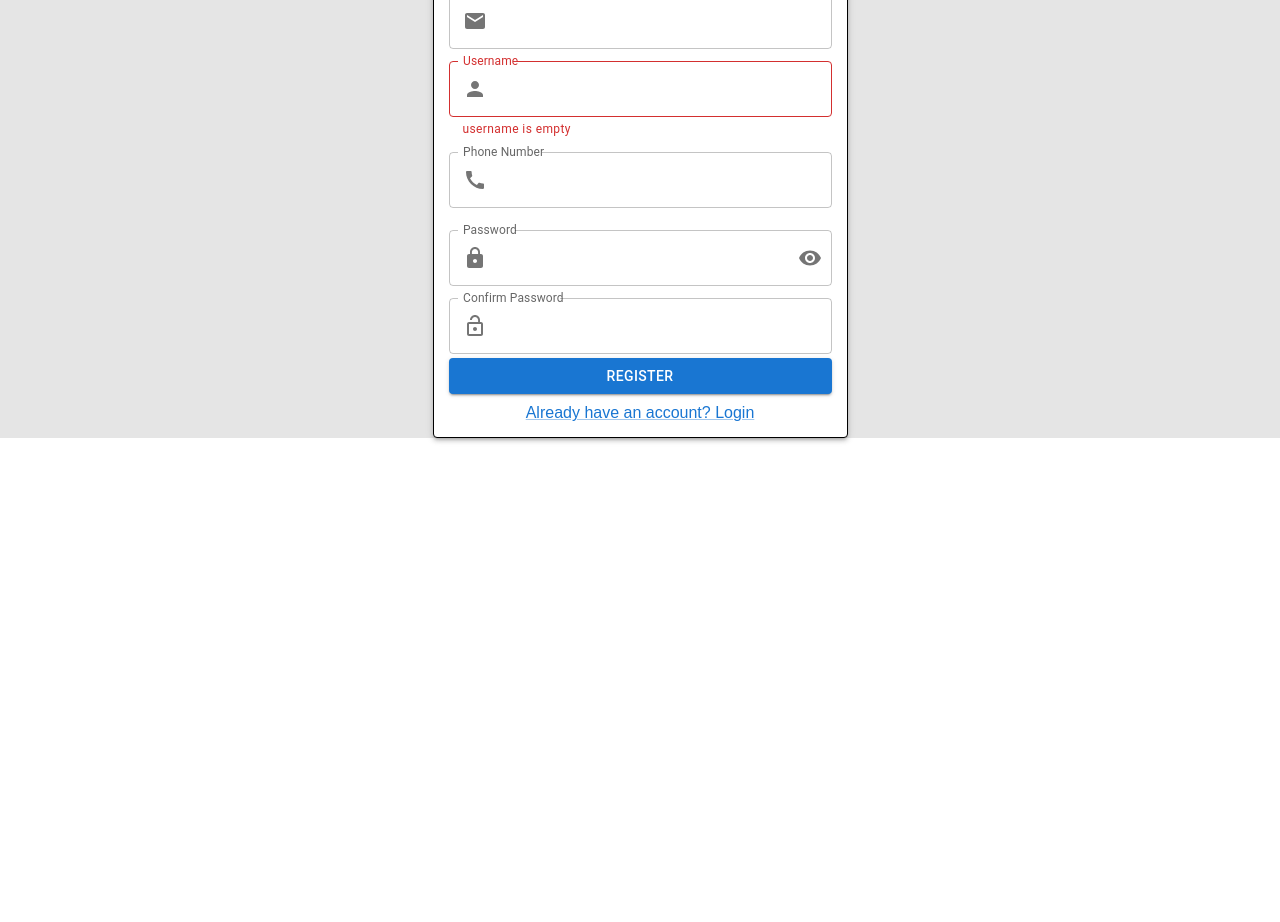
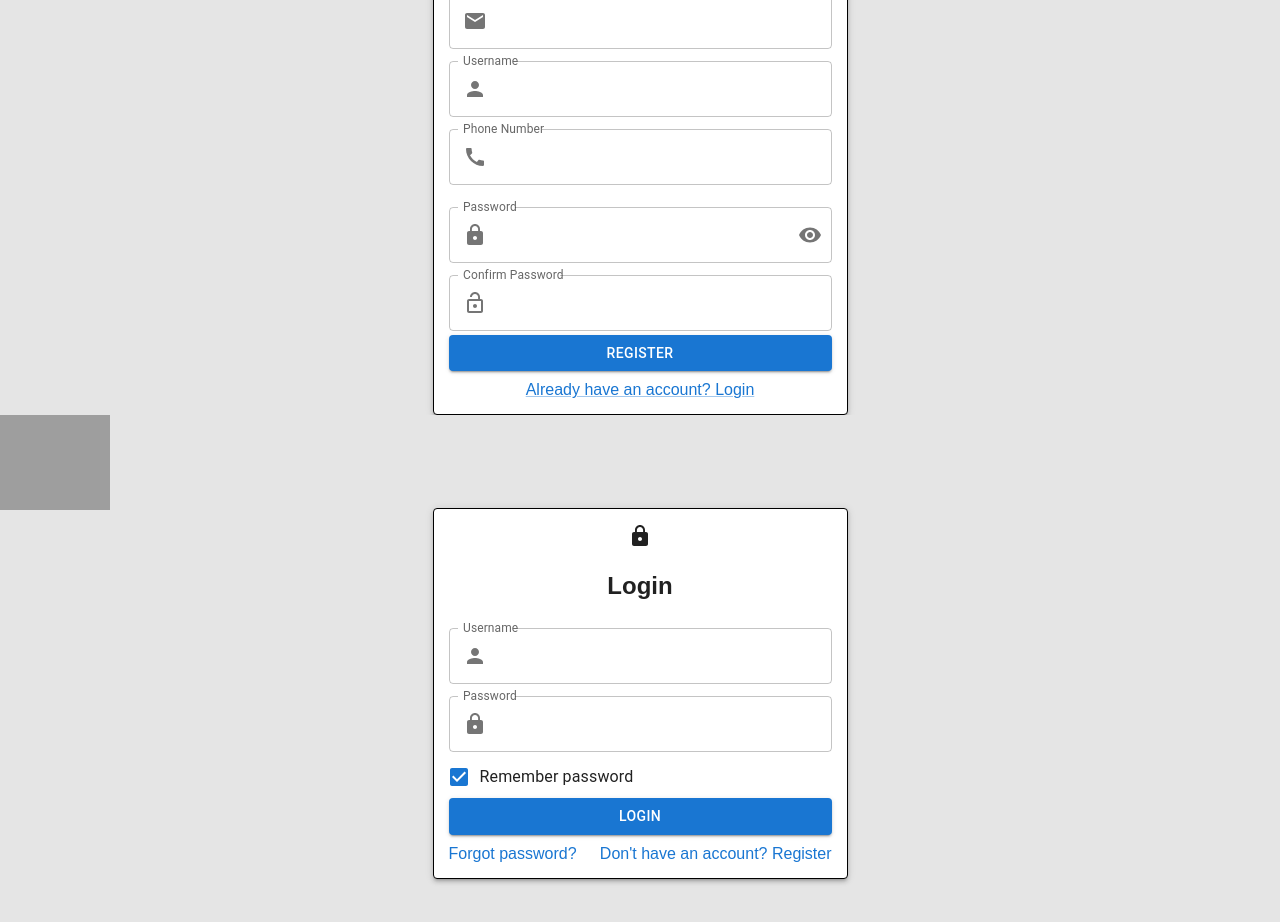
Before and after one commit to Rikanthan/Vacuum-front-end, a React (Create React App) app in the folder vacuum-app/: page / in a window 1280 px wide. Shown: the part 220-1142 px from the top of the page. Before the commit the page ends 800 px from the top, so only its background shows below. Built offline with nearby package versions, Linux system fonts and the light colour scheme; no server answers; grey boxes are pictures that could not be loaded.

Commit message:
check username exists

```diff
--- a/vacuum-app/src/App.js
+++ b/vacuum-app/src/App.js
@@ -9,8 +9,7 @@ class App extends Component {
     return (
       <div className="App">
      <Register/>
-
-
+     <Login/>
     </div>
     );
   }
--- a/vacuum-app/src/Pages/Login.jsx
+++ b/vacuum-app/src/Pages/Login.jsx
@@ -1,4 +1,5 @@
-import React from "react";
+import React, { useState } from "react";
+import axios from "axios";
 import EmailIcon from "@mui/icons-material/Email";
 import LockIcon from "@mui/icons-material/Lock";
 import {
@@ -41,6 +42,65 @@ import { Person } from "@mui/icons-material";
 // }));
 
 export default function Login() {
+
+    const [data,setData] = useState({
+      username : "",
+      password : ""
+    });
+    const [error,setError] = useState(false);
+    const [token, setToken] = useState("eyJhbGciOiJIUzI1NiJ9.eyJzdWIiOiJyaWthbnRoYW4iLCJleHAiOjE2NjE5ODA1MzYsImlhdCI6MTY2MTk0NDUzNn0.Y7jJaf1oyxjmKKswRAgxxRaQ-akgirnjY_J_78yNJ1s");
+  function submit(e){
+    if(data == null){
+        setError(true);
+        setTimeout(()=>{
+            setError(false);
+        },2000);
+    } else {
+        axios.post("http://localhost:8081/authenticate",{
+            username: data.username,
+            password: data.password,
+        })
+        // axios.get("http://localhost:8081/login?username=rikanthan&password=Rikanthan@34",
+        //    {
+        //     headers: {
+        //       authorization: 'Bearer '+token ,
+        //       'Content-Type': 'application/json'
+        //    }
+            //  params:
+            //   {
+            //    username : data.username,
+            //    password : data.password
+            //     }
+            //})
+        .then((res) =>{
+          console.log(res.data);
+          //setToken(res.data);
+          //console.log(token);
+          // axios.get("http://localhost:8081/login",
+          //  {
+          //    params:
+          //     {
+          //      username : data.username,
+          //      password : data.password
+          //       },
+          //     headers: {
+          //       "Content-Type" : "application/json",
+          //       "Authorization" : "Bearer "+token
+          //     }
+          //   }).then((response)=>{
+
+          //     console.log(response.data)
+          //   } )
+
+        });
+    }
+  }
+  function handle(e){
+    const newdata = {...data};
+    newdata[e.target.id] = e.target.value;
+    setData(newdata);
+  }
+
   return (
     <div
       style={{
@@ -87,10 +147,11 @@ export default function Login() {
           </div>
           <form>
             <TextField
-              id="adminname"
+              id="username"
               type="text"
               label="Username"
               variant="outlined"
+              value={data ? data.username : ""}
               InputProps={{
                 startAdornment: (
                   <InputAdornment position="start">
@@ -106,14 +167,15 @@ export default function Login() {
               fullWidth
               margin="dense"
               style={{ textDecorationColor: "black" }}
-              //   onChange={(e) => {
-              //     setUsername(e.target.value);
-              //   }}
+                onChange={(e) => {
+                  handle(e);
+                }}
             />
             <TextField
               id="password"
               label="Password"
               variant="outlined"
+              value={data ? data.password : ""}
               fullWidth
               margin="dense"
               InputProps={{
@@ -129,9 +191,9 @@ export default function Login() {
                 },
               }}
               style={{ paddingBottom: 0 }}
-              //   onChange={(e) => {
-              //     setPassword(e.target.value);
-              //   }}
+                onChange={(e) => {
+                 handle(e)
+                }}
             />
             <FormGroup>
               <FormControlLabel
@@ -146,7 +208,7 @@ export default function Login() {
               fullWidth
               margin="dense"
               style={{ marginBottom: 10 }}
-              //   onClick={() => login()}
+                onClick={(e) => submit(e)}
             >
               Login
             </Button>
--- a/vacuum-app/src/Pages/Register.jsx
+++ b/vacuum-app/src/Pages/Register.jsx
@@ -1,4 +1,4 @@
-import React, { useState } from "react";
+import React, { useState,useEffect } from "react";
 import EmailIcon from "@mui/icons-material/Email";
 import LockIcon from "@mui/icons-material/Lock";
 import CallIcon from "@mui/icons-material/Call";
@@ -39,6 +39,22 @@ export default function Register() {
     const [conErrMsg,setConErrMsg] = useState("");
     const [errMsg,setPassErrMsg] = useState("");
     const [emailErrMsg, setEmailErrMsg] = useState("");
+    const [userError, setuserError] = useState(false);
+    const [userErrorMsg ,setuserErrorMsg] = useState("");
+    const [usernames, setUsernames] = useState([]);
+
+    useEffect(()=> {
+      async function fetchUsers () {
+        await axios.get("http://localhost:8081/find")
+        .then((res)=>{
+          console.log(res.data)
+          setUsernames(res.data);
+          console.log(usernames);
+       })
+      }
+      fetchUsers()
+    },[])
+
     function submit(e){
         if(data == null){
             setError(true);
@@ -112,19 +128,37 @@ export default function Register() {
               setConErr(false);
               setConErrMsg("");
             }else{
-              console.log(e.target.value);
-              console.log(data.password);
               setConErr(true);
               setConErrMsg("password doesn't match")
             }
           }
-          if(!isValidPhone(data.phoneNo)){
+          if(e.target.id === 'phoneNo' && !isValidPhone(data.phoneNo)){
               setPhoneErr(true);
               setphnErrMsg("phone number is not valid")
           }
           else{
             setPhoneErr(false);
             setphnErrMsg("");
+          }
+          if(e.target.id === 'name'){
+
+            if(data.name.length > 0 ){
+              if(usernames.includes(e.target.value)){
+                console.log("gotit")
+                setuserError(true);
+                setuserErrorMsg("username already exists");
+              }
+              else{
+                console.log(usernames);
+                console.log(data.name)
+                setuserError(false);
+                setuserErrorMsg("");
+              }
+            }
+            else{
+                setuserError(true);
+                setuserErrorMsg("username can't be empty")
+            }
           }
       }
 
@@ -205,8 +239,8 @@ export default function Register() {
               label="Username"
               variant="outlined"
               value={data ? data.name : ""}
-              error={!data.name ? true : false}
-              helperText={data.name ? "":"username is empty"}
+              error={userError}
+              helperText={userErrorMsg}
               InputProps={{
                 startAdornment: (
                   <InputAdornment position="start">
```
